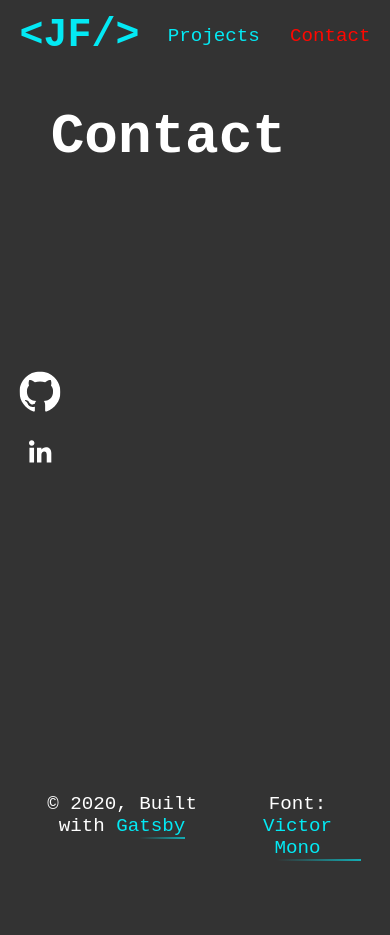
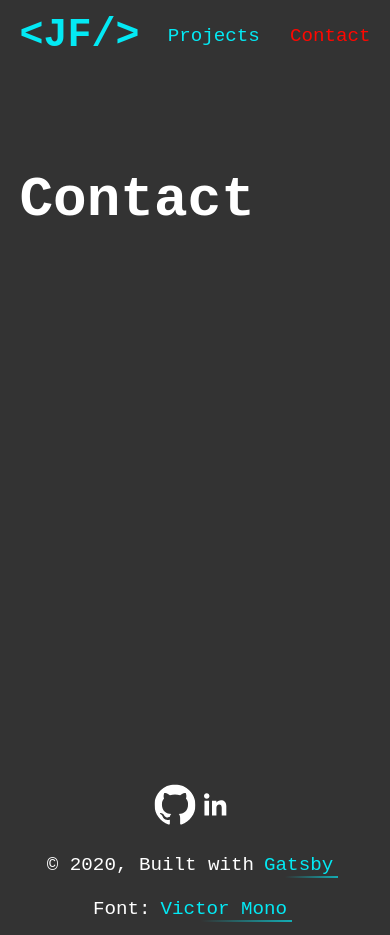
Before and after one commit to JonathanWFreeman/devPortfolio, a Gatsby site: page /contact in a window 390 px wide. Before the commit the page ends 886 px from the top, so only its background shows below. Built offline with nearby package versions, Linux system fonts and the light colour scheme; Gatsby itself is replaced by a stand-in of ours.

Commit message:
Layout update
Updated grid layout for desktop and mobile

```diff
--- a/src/components/elements/links.js
+++ b/src/components/elements/links.js
@@ -19,6 +19,10 @@ const ALink = styled.a`
   padding-bottom: 2px;
   position: relative;
   overflow: hidden;
+  margin: 0 5px;
+  p {
+    margin: 0;
+  }
   span {
     display: block;
     position: absolute;
@@ -35,17 +39,15 @@ const ALink = styled.a`
 `;
 
 export const ExLink = ({ children, linkTo }) => (
-  <>
   <ALink
     href={linkTo}
     target="_blank"
     rel="noopener noreferrer"
     className="link"
   >
+    <p>{children}</p>
     <span />
-      {children}
   </ALink>
-  </>
 );
 
 ExLink.propTypes = {
--- a/src/components/footer.js
+++ b/src/components/footer.js
@@ -1,36 +1,35 @@
 import React from 'react';
 import styled from 'styled-components';
-import { SiteWidth } from '../Global';
+import { SiteWidth, Above } from '../Global';
 import { ExLink } from './elements/links';
 
 const FooterWrapper = styled.footer`
-  max-width: ${SiteWidth};
-  margin: 25px auto 0;
-  text-align: center;
+  ${'' /* max-width: ${SiteWidth}; */}
+  ${'' /* margin: 25px auto 0; */}
+  ${'' /* text-align: center; */}
+  ${'' /* padding: 25px 0; */}
+  ${Above.small`
   display: flex;
   justify-content: center;
-  padding: 25px 0;
+  `}
+  text-align: center;
+  grid-area: footer;
   p {
-    margin: 0 10px;
+    padding: 0 5px;
   }
 `;
 
-function Footer() {
-  return (
+const Footer = () => (
   <FooterWrapper>
     <p>
       © {new Date().getFullYear()}, Built with
-        {` `}
       <ExLink linkTo="https://www.gatsbyjs.org">Gatsby</ExLink>
     </p>
     <p>
-        Font:{' '}
-        <ExLink linkTo="https://rubjo.github.io/victor-mono/">
-          Victor Mono
-        </ExLink>
+      Font:
+      <ExLink linkTo="https://rubjo.github.io/victor-mono/">Victor Mono</ExLink>
     </p>
   </FooterWrapper>
 );
-}
 
 export default Footer;
--- a/src/components/header.js
+++ b/src/components/header.js
@@ -16,7 +16,9 @@ const HeaderWrapper = styled.div`
   padding: 1.5vh 0;
   position: fixed;
   width: 100%;
+  top: 0;
   z-index: 100;
+  grid-area: header;
 `;
 
 const HeaderContainer = styled.div`
--- a/src/components/layout.js
+++ b/src/components/layout.js
@@ -1,3 +1,4 @@
+/* eslint-disable react/jsx-props-no-spreading */
 /**
  * Layout component that queries for data
  * with Gatsby's useStaticQuery component
@@ -13,20 +14,41 @@ import styled from 'styled-components';
 import Footer from './footer';
 import Header from './header';
 import Social from './social';
-import GlobalStyle, { SiteWidth } from '../Global';
+import GlobalStyle, { SiteWidth, Above, Below } from '../Global';
+
+const SiteLayout = styled.div`
+  display: grid;
+  ${Above.small`
+    grid-template-columns: 50px 1fr;
+    grid-template-rows: 100px 1fr 50px;
+    grid-template-areas:
+      'header header'
+      'social main'
+      'footer footer';
+    `}
+  ${Below.small`
+      grid-template-columns: 1fr;
+      grid-template-rows: 100px 1fr 60px 100px;
+      grid-template-areas:
+        'header'
+        'main'
+        'social'
+        'footer';
+    `}
+`;
 
 const MainWrapper = styled.main`
-  margin: 0 auto;
-  max-width: ${SiteWidth};
-  min-height: 88vh;
-  display: grid;
-  grid-template-columns: 8vw 1fr;
-  grid-template-areas: 'social main';
+  ${'' /* margin: 0 auto; */}
+  ${'' /* display: grid; */}
+  ${'' /* grid-template-columns: 8vw 1fr; */}
+  ${'' /* grid-template-areas: 'social main'; */}
+  min-height: 80vh;
+  grid-area: main;
 `;
 
 const Content = styled.section`
-  grid-area: main;
-  margin-top: 8vh;
+  margin: 8vh auto;
+  max-width: ${SiteWidth};
 `;
 
 const Layout = ({ children }) => {
@@ -41,15 +63,15 @@ const Layout = ({ children }) => {
   `);
 
   return (
-    <>
+    <SiteLayout>
       <Header siteTitle={data.site.siteMetadata.title} />
+      <Social />
       <MainWrapper>
-        <Social />
         <Content>{children}</Content>
       </MainWrapper>
       <Footer />
       <GlobalStyle />
-    </>
+    </SiteLayout>
   );
 };
 
--- a/src/components/projectsListing.js
+++ b/src/components/projectsListing.js
@@ -89,6 +89,7 @@ const Card = styled.div`
         `}
         ${Below.small`
           font-size: 2em;
+          line-height: 1.15;
         `}
       }
       img {
@@ -104,7 +105,8 @@ const Card = styled.div`
     justify-content: center;
     align-items: center;
     transition: 0.5s;
-    z-index: -1;
+    position: relative;
+    z-index: 0;
     ${Above.small`
       transform: translateY(-160px);
     `}
--- a/src/components/social.js
+++ b/src/components/social.js
@@ -1,16 +1,18 @@
 import React from 'react';
 import styled from 'styled-components';
-import { BackgroundColor } from '../Global';
+import { BackgroundColor, Above } from '../Global';
 
 const SocialBar = styled.aside`
-  position: fixed;
+  ${Above.small`
+    position: fixed;
+    height: 100vh;
+    flex-direction: column;
+  `}
   display: flex;
-  height: 100vh;
   align-items: left;
-  flex-direction: column;
+  flex-direction: row;
   justify-content: center;
   grid-area: social;
-
   a {
     height: 40px;
     width: 40px;
```
Lines whose indentation alone changed are shown as unchanged.
